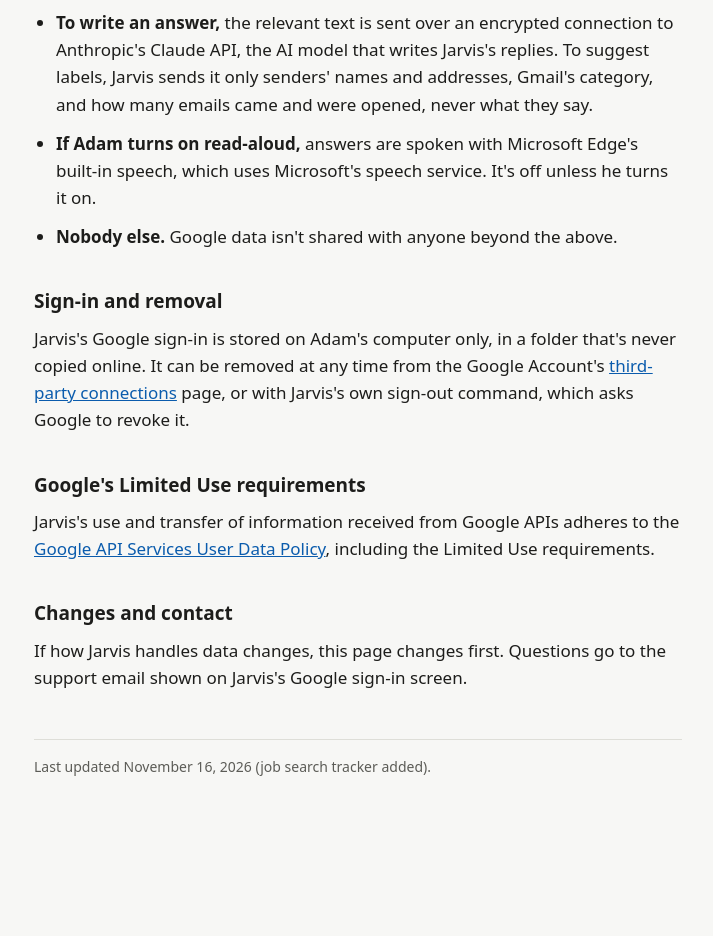
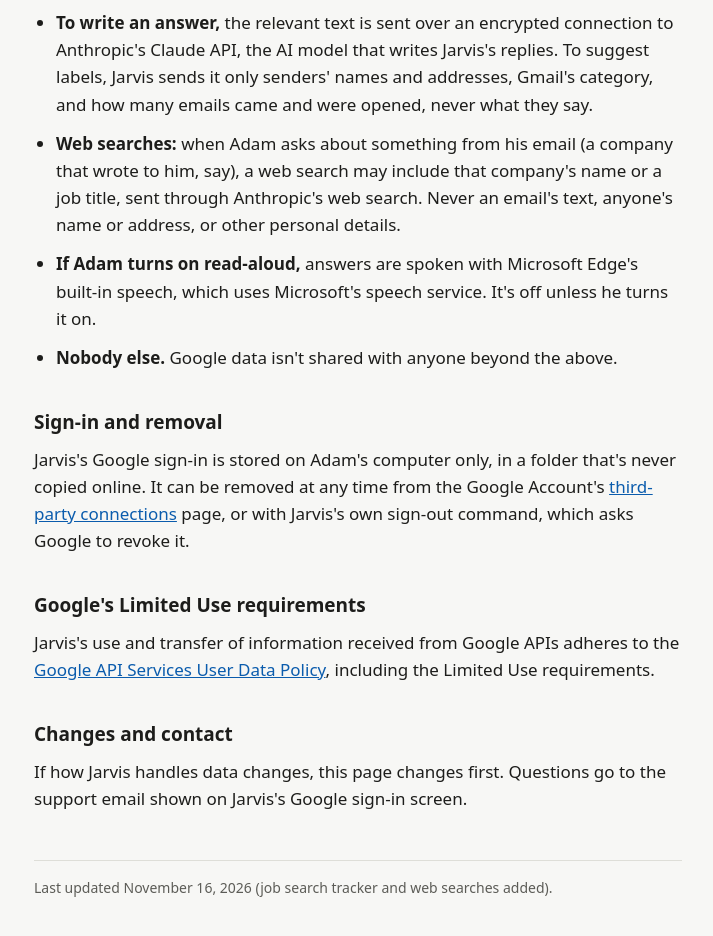
Before and after one commit to MAWeir91/MAWeir91.github.io, a plain HTML site: page privacy.html in a window 1280 px wide. Shown: the part 1327-2263 px from the top of the page, without its empty margins (282-995 px from the left). Before the commit the page ends 2170 px from the top, so only its background shows below. Drawn offline with Linux system fonts and the light colour scheme.

Commit message:
Privacy policy: web searches
Co-Authored-By: Claude Opus 5.5 <noreply@anthropic.com>

```diff
--- a/privacy.html
+++ b/privacy.html
@@ -91,6 +91,9 @@ sold, never used for advertising, and never used to train an AI model.</p>
     Anthropic's Claude API, the AI model that writes Jarvis's replies. To suggest labels, Jarvis sends
     it only senders' names and addresses, Gmail's category, and how many emails came and were opened,
     never what they say.</li>
+  <li><strong>Web searches:</strong> when Adam asks about something from his email (a company that wrote
+    to him, say), a web search may include that company's name or a job title, sent through Anthropic's
+    web search. Never an email's text, anyone's name or address, or other personal details.</li>
   <li><strong>If Adam turns on read-aloud,</strong> answers are spoken with Microsoft Edge's built-in
     speech, which uses Microsoft's speech service. It's off unless he turns it on.</li>
   <li><strong>Nobody else.</strong> Google data isn't shared with anyone beyond the above.</li>
@@ -111,7 +114,7 @@ Data Policy</a>, including the Limited Use requirements.</p>
 <p>If how Jarvis handles data changes, this page changes first. Questions go to the support email
 shown on Jarvis's Google sign-in screen.</p>
 
-<footer>Last updated November 16, 2026 (job search tracker added).</footer>
+<footer>Last updated November 16, 2026 (job search tracker and web searches added).</footer>
 </main>
 </body>
 </html>
```
